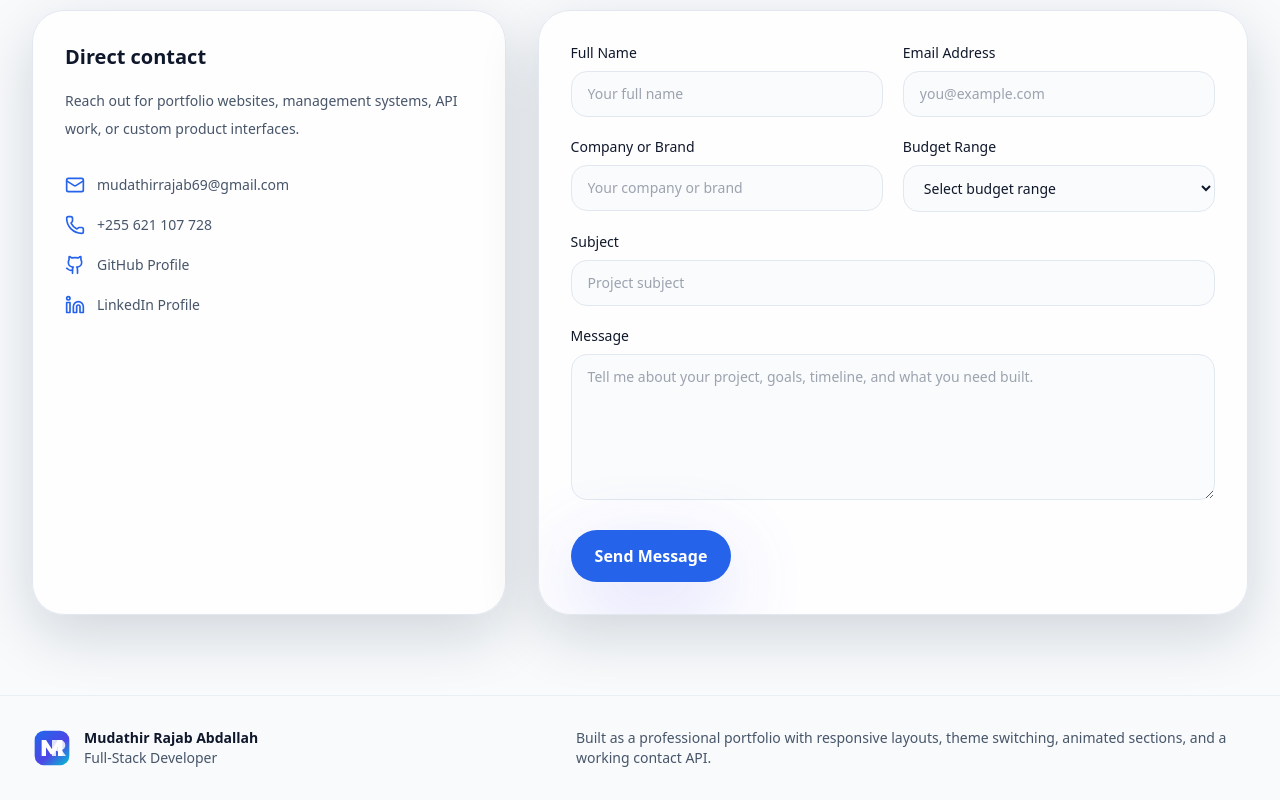
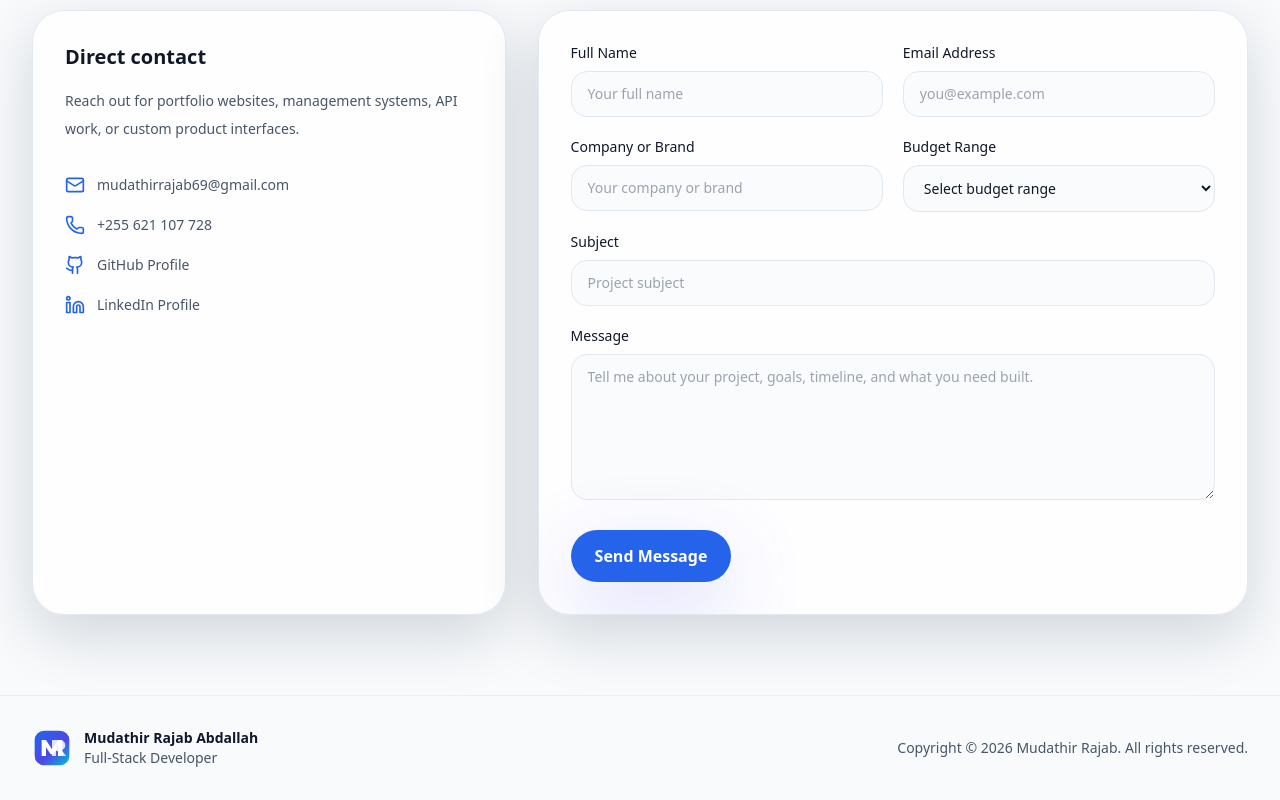
Before and after one commit to MuuFarsy/mudathir-rajab-portfolio, a Next.js app: page / in a window 1280 px wide. Shown: the part 5208-6008 px from the top of the page. Built offline with nearby package versions, Linux system fonts and the light colour scheme.

Commit message:
feat:footer update

```diff
--- a/components/portfolio-page.tsx
+++ b/components/portfolio-page.tsx
@@ -454,7 +454,7 @@ export function PortfolioPage() {
               <div>{personalData.title}</div>
             </div>
           </div>
-          <p className="max-w-2xl">Built as a professional portfolio with responsive layouts, theme switching, animated sections, and a working contact API.</p>
+          <p className="max-w-2xl">Copyright © 2026 Mudathir Rajab. All rights reserved.</p>
         </div>
       </footer>
     </div>
```
